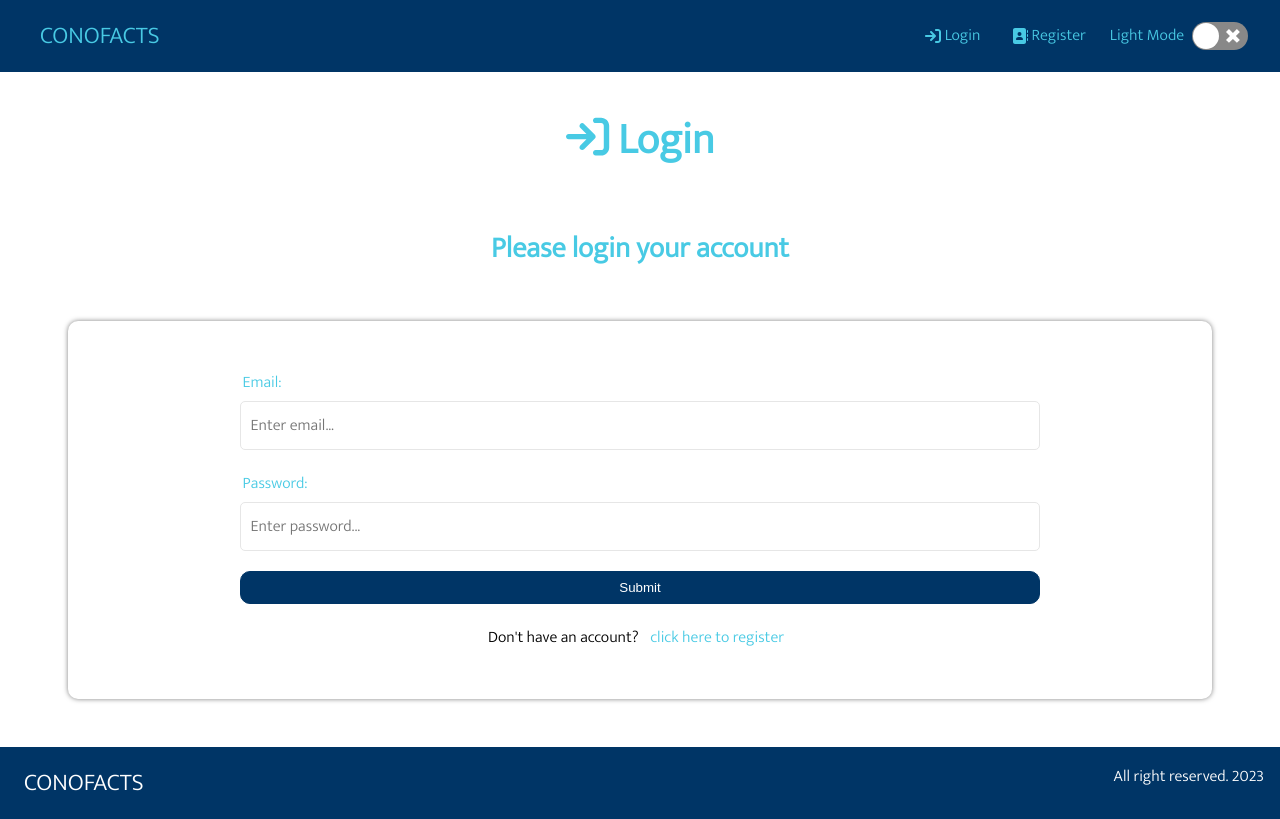
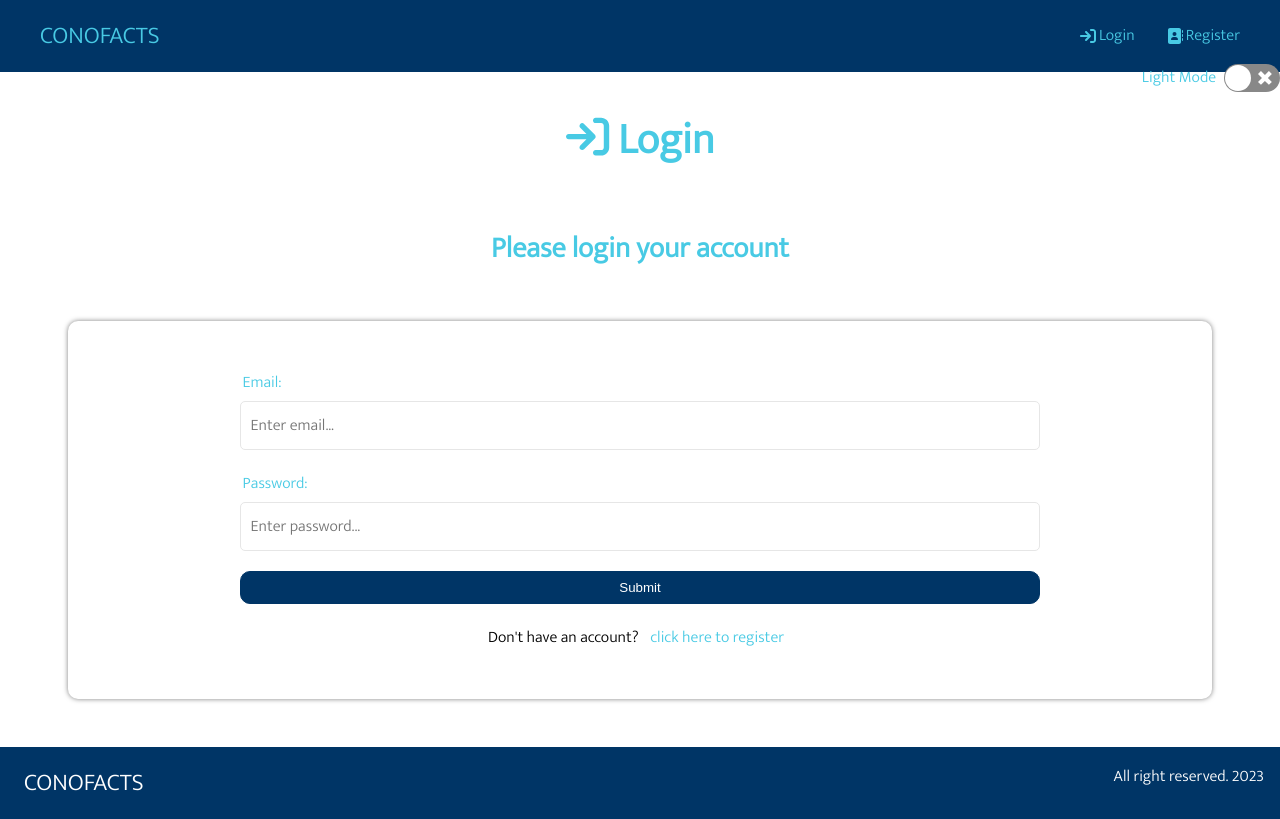
Before and after one commit to blessedjoe2000/CONOFACTS, a React (Create React App) app in the folder frontend/: page /login in a window 1280 px wide. Built offline with nearby package versions, Linux system fonts and the light colour scheme.

Commit message:
dark mode button static

```diff
--- a/frontend/src/components/Header/header.css
+++ b/frontend/src/components/Header/header.css
@@ -50,6 +50,10 @@
   display: flex;
   gap: 0.5rem;
   margin-left: 1rem;
+  position: fixed;
+  right: 0rem;
+  z-index: 9999;
+  top: 4rem;
 }
 
 #dark-mode label {
```
